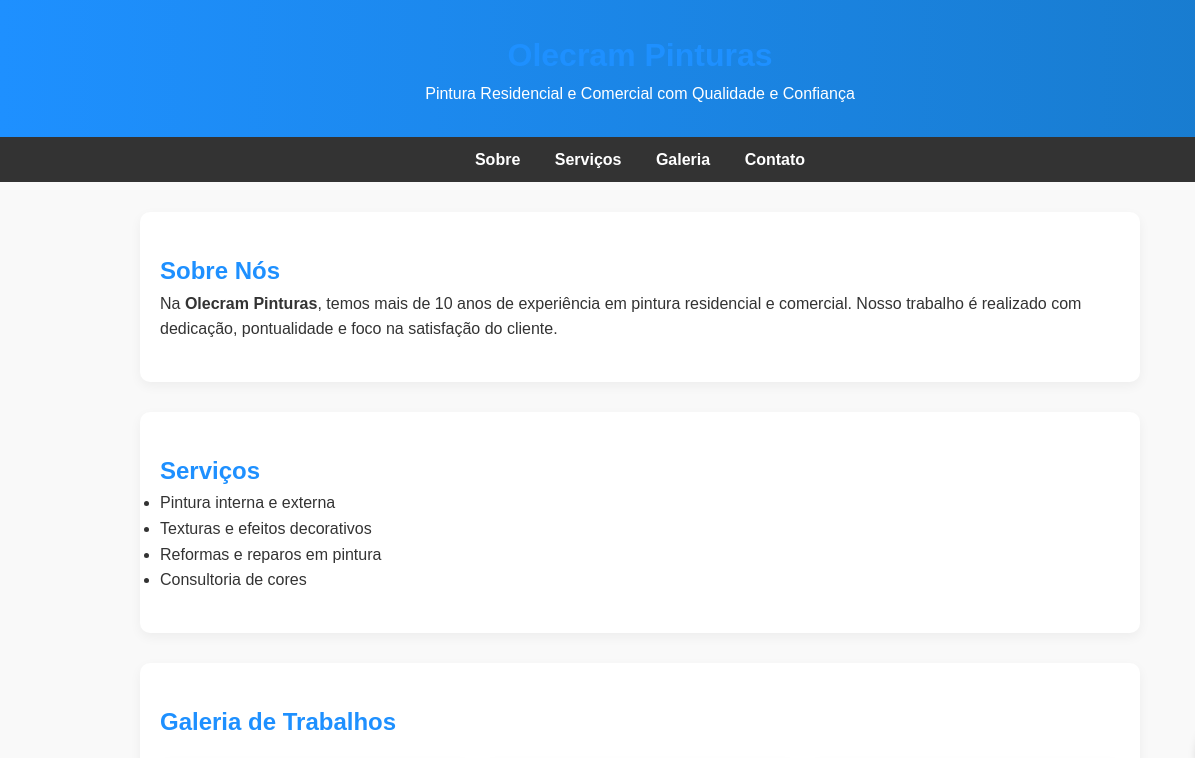
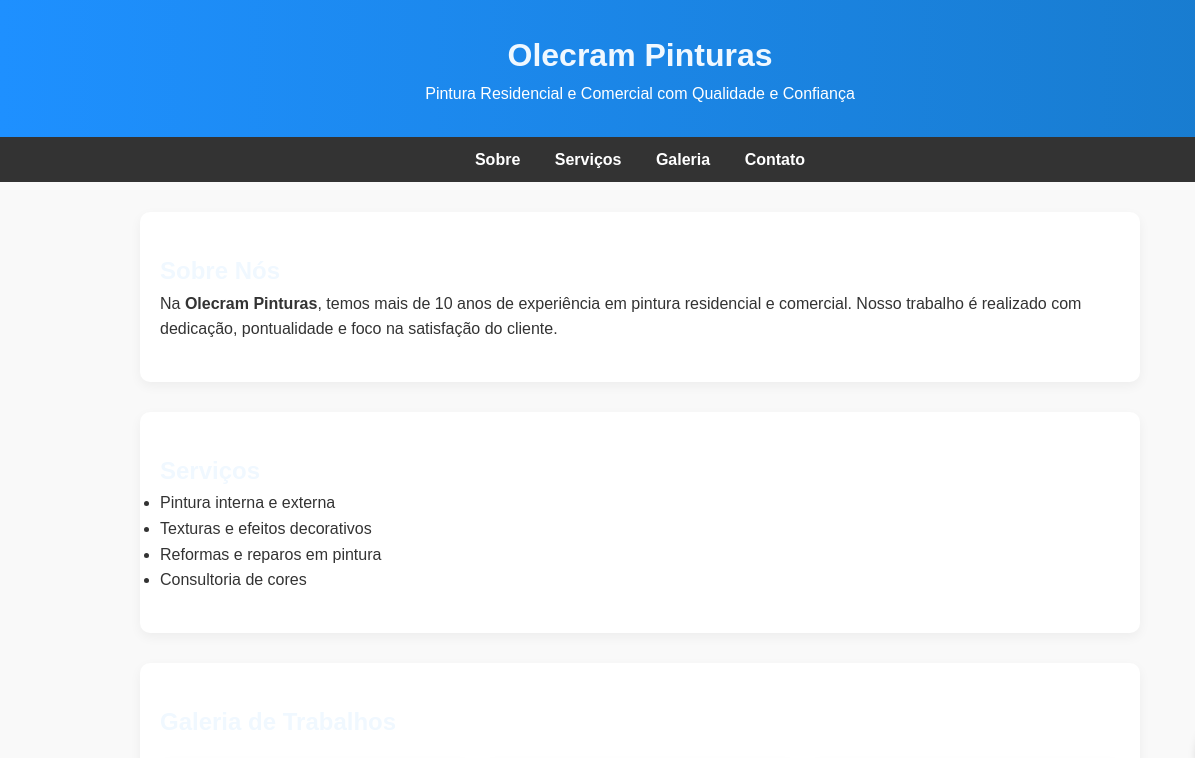
Before and after one commit to victor-albertini/Site_Pintura, a plain HTML site: page index.html in a window 1280 px wide. Shown: the top 758 px of the page, 0-1195 px from the left. Drawn offline with Linux system fonts and the light colour scheme.

Commit message:
index.html

```diff
--- a/index.html
+++ b/index.html
@@ -10,7 +10,7 @@
   <style>
     * { box-sizing:border-box; margin:0; padding:0; }
     body { font-family:Arial,sans-serif; line-height:1.6; background:#f9f9f9; color:#333; scroll-behavior:smooth; }
-    h1,h2,h3 { color:#1e90ff; }
+    h1,h2,h3 { color:#f0f8ff; }
     a { text-decoration:none; }
 
     header { background:linear-gradient(90deg,#1e90ff,#187bcd); color:white; padding:30px 20px; text-align:center; box-shadow:0 4px 8px rgba(0,0,0,0.1); }
```
